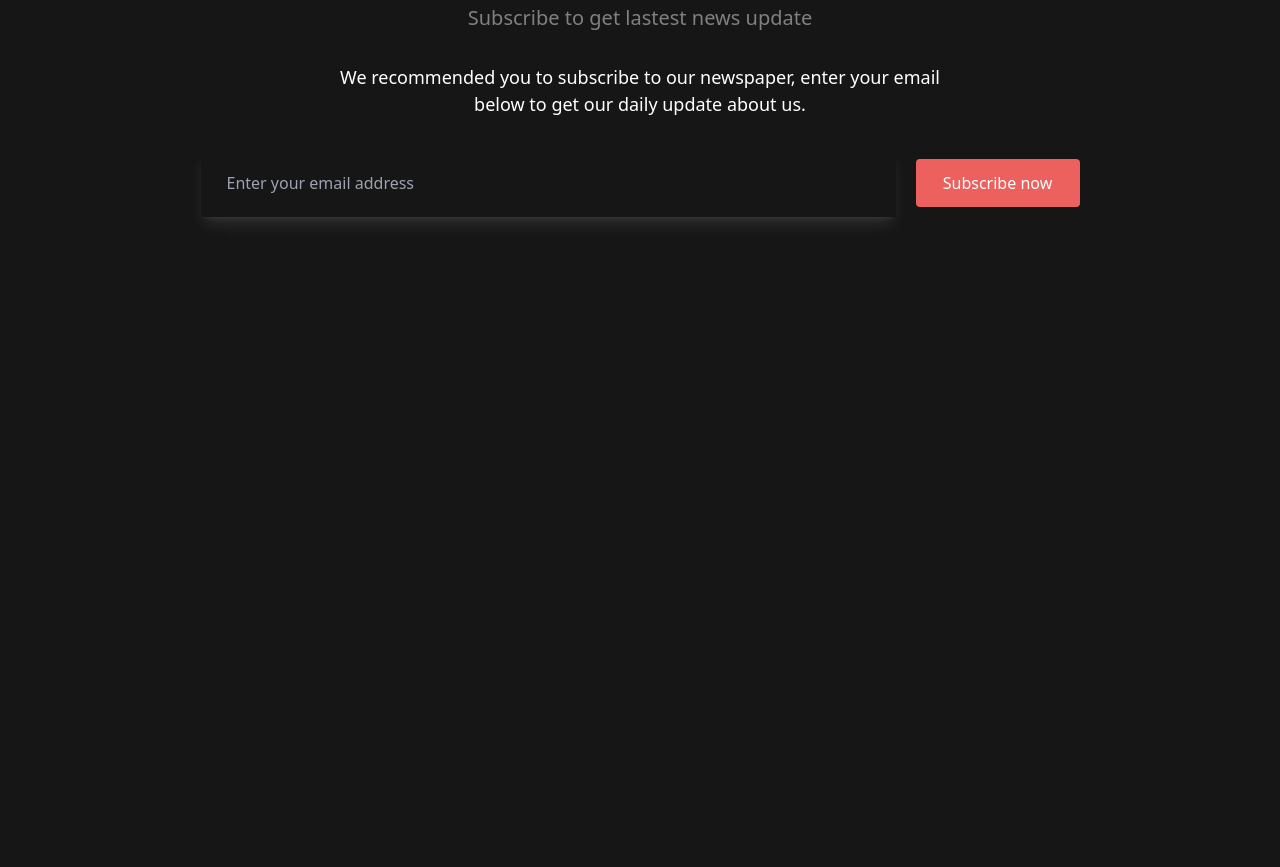
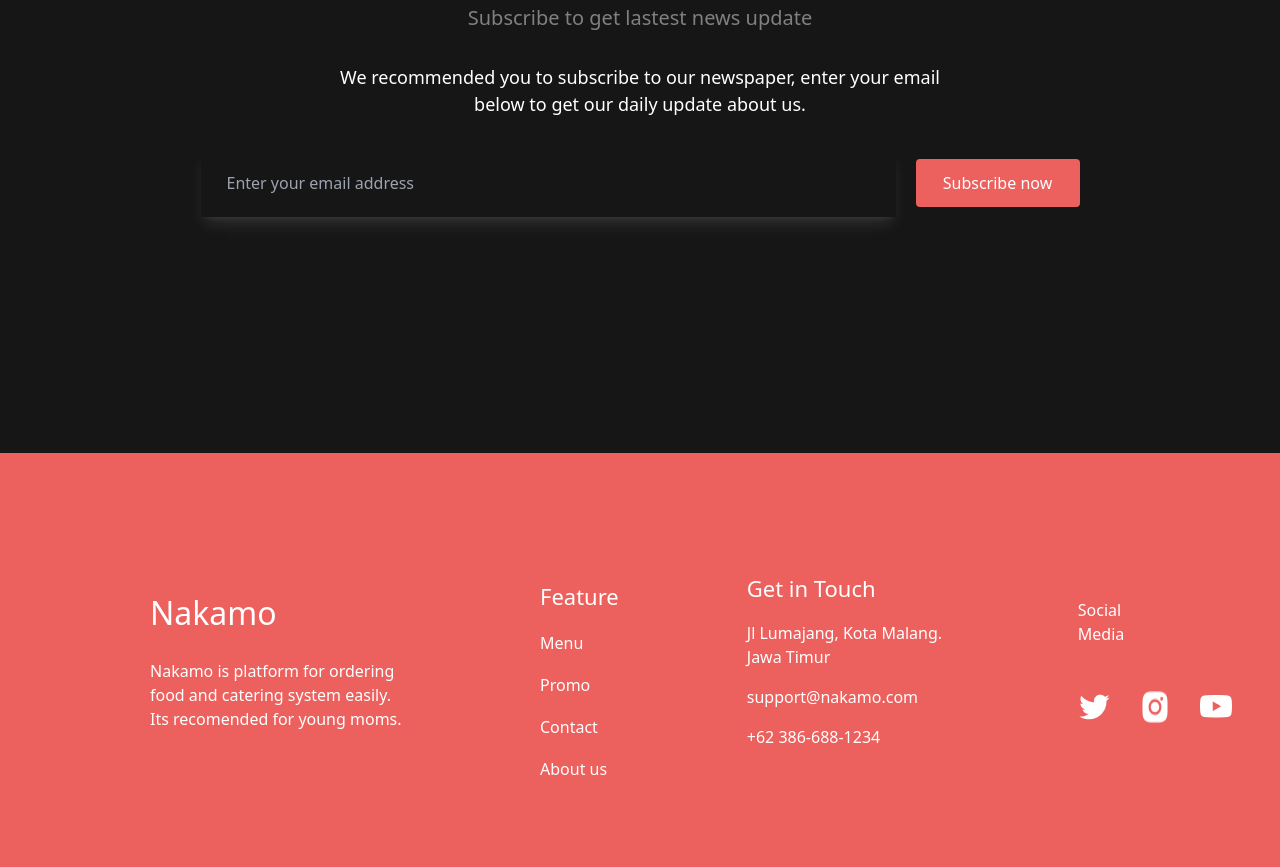
Before and after one commit to godbllesyouu/my.page, a plain HTML site: page index.html in a window 1280 px wide. Shown: the part 3157-4024 px from the top of the page. Before the commit the page ends 3560 px from the top, so only its background shows below. Drawn offline with nearby package versions, Linux system fonts and the light colour scheme.

Commit message:
new update

```diff
--- a/index.html
+++ b/index.html
@@ -22,7 +22,7 @@
                     <li><a href="" class="hover:opacity-70 transition-opacity duration-300">About</a></li>
                     <li><a href="" class="hover:opacity-70 transition-opacity duration-300">Contact</a></li>
                     <li><a href=""
-                            class=" py-1 px-3 bg-[#EC605D] text-white text-[14px] rounded-[10px] shadow-lg shadow-black/40 hover:opacity-70 transition-opacity duration-300 " >SIGNIN</a>
+                            class=" py-1 px-3 bg-[#EC605D] text-white text-[14px] rounded-[10px] shadow-lg shadow-black/40 hover:opacity-70 transition-opacity duration-300 ">SIGNIN</a>
                     </li>
                 </ul>
             </nav>
@@ -144,29 +144,64 @@
                 <div class="flex flex-col gap-[9px]">
                     <p class=" text-[#EC605D]">ABOUT US</p>
                     <h4 class="text-[48px] w-[453px] text-[gray]">Healthy meal for customer </h4>
-                <p class="w-[453px] text-[18px]">Lorem ipsum dolor sit amet, consectetur adipiscing elit ut aliquam, purus sit amet luctus venenatis, lectus magna fringilla urna, porttitor.</p>
-                <a href="" class="w-[193px] h-[48px] bg-[#EC605D] rounded-[8px] flex items-center justify-center">Read more</a>
+                    <p class="w-[453px] text-[18px]">Lorem ipsum dolor sit amet, consectetur adipiscing elit ut aliquam,
+                        purus sit amet luctus venenatis, lectus magna fringilla urna, porttitor.</p>
+                    <a href=""
+                        class="w-[193px] h-[48px] bg-[#EC605D] rounded-[8px] flex items-center justify-center">Read
+                        more</a>
                 </div>
             </section>
             <section class="w-full h-[400px] mt-[50px]  ">
                 <div class="flex justify-center ">
                     <div class="flex flex-col items-center gap-[31px]">
                         <h2 class="text-[20px] text-[gray]">Subscribe to get lastest news update</h2>
-                    <p class="w-[620px] text-[18px] text-center">We recommended you to subscribe to our newspaper, enter your email below to
+                        <p class="w-[620px] text-[18px] text-center">We recommended you to subscribe to our newspaper,
+                            enter your email below to
                             get our daily update about us.
                         </p>
                         <div class="flex items-center gap-[20px] ">
-                        <input class="w-[695px] h-[68px] bg-[#171616] flex items-center justify-center pl-[26px] shadow-lg shadow-white/10" placeholder="Enter your email address" >
-                        <a href="" class=" bg-[#EC605D] pt-[21px] w-[164px] pb-[21px] flex items-center justify-center h-[48px] text-[16px] rounded-[4px]">Subscribe now</a>
+                            <input
+                                class="w-[695px] h-[68px] bg-[#171616] flex items-center justify-center pl-[26px] shadow-lg shadow-white/10"
+                                placeholder="Enter your email address">
+                            <a href=""
+                                class=" bg-[#EC605D] pt-[21px] w-[164px] pb-[21px] flex items-center justify-center h-[48px] text-[16px] rounded-[4px]">Subscribe
+                                now</a>
                         </div>
                     </div>
 
                 </div>
             </section>
         </main>
-        <!-- <footer class="w-full h-[600px] bg-[#EC605D] mt-[50px]">
-
-        </footer> -->
+        <footer class="w-full h-[414px] bg-[#EC605D] mt-[50px] flex items-center">
+            <div class="flex justify-center items-center gap-[128px] pl-[150px] pr-[150px]">
+                <div class="flex flex-col gap-[22px] ">
+                    <h1 class="text-[32px]">Nakamo</h1>
+                    <p class="w-[262px]">Nakamo is platform for ordering food and catering system easily. Its recomended
+                        for young moms.</p>
+                </div>
+                <div class="flex flex-col gap-[18px] mt-[40px]">
+                    <p class="text-[22px]">Feature</p>
+                    <p>Menu</p>
+                    <p>Promo</p>
+                    <p>Contact</p>
+                    <p>About us</p>
+                </div>
+                <div class="flex gap-[16px] flex-col">
+                    <p class="text-[22px]">Get in Touch</p>
+                    <p class="w-[203px]">Jl Lumajang, Kota Malang. Jawa Timur</p>
+                    <p>support@nakamo.com</p>
+                    <p>+62 386-688-1234</p>
+                </div>
+                <div class="flex flex-col gap-[45px]">
+                    <h2>Social Media</h2>
+                    <div class="flex gap-[32px]">
+                        <img src="imgs/twitter.png" alt="">
+                        <img src="imgs/instagram.png" class="w-full">
+                        <img src="imgs/youtube.png" alt="">
+                    </div>
+                </div>
+            </div>
+        </footer>
     </div>
 </body>
 
```
Also changed, not shown: imgs/instagram.png (added), imgs/twitter.png (added), imgs/youtube.png (added). Lines whose indentation alone changed are shown as unchanged.
